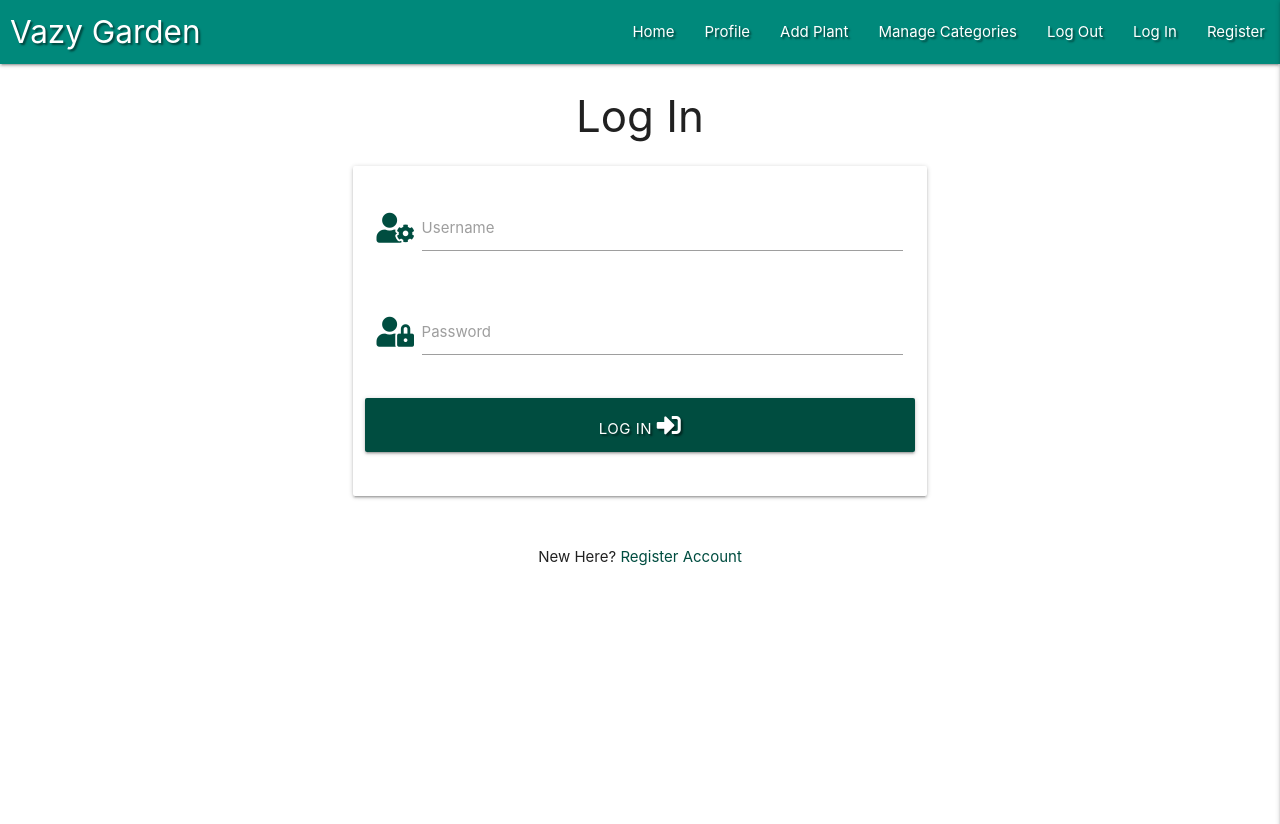
After one commit to janet-dev/ci-milestone-project-3, a Flask app: page /login in a window 1280 px wide. The commit adds this page. Shown: the top 824 px of the page. Run offline with Flask 2, Linux system fonts and the light colour scheme; some libraries are stand-ins or nearby versions.

Commit message:
Add Login functionality

```diff
--- a/app.py
+++ b/app.py
@@ -47,8 +47,40 @@ def register():
         # put new user into session cookie
         session["user"] = request.form.get("username").lower()
         flash("Registration successful!")
+        # send user to profile page
+        # return redirect(url_for("profile", username=session["user"]))
+    return render_template("register.html")
 
-    return render_template("register.html")
+
+@app.route("/login", methods=["GET", "POST"])
+def login():
+    if request.method == "POST":
+        # check if username exists in db
+        existing_user = mongo.db.users.find_one(
+            {"username": request.form.get("username").lower()})
+
+        if existing_user:
+            # ensure hashed password matches user input
+            if check_password_hash(
+                    existing_user["password"], request.form.get("password")):
+                session["user"] = request.form.get("username").lower()
+                flash("Welcome, {}".format(request.form.get("username")))
+                # send user to profile page
+                # return redirect(url_for("profile", username=session["user"]))
+            else:
+                # invalid password match
+                flash("Incorrect Username and/or Password")
+                return redirect(url_for("login"))
+
+        else:
+            # existing username does not exist
+            flash("Incorrect Username and/or Password")
+            return redirect(url_for("login"))
+
+    # Don't need to write any logic for an 'else' statement here
+    # it defaults to the "GET" method,
+    # which acts automatically as the 'else' condition
+    return render_template("login.html")
 
 
 if __name__ == "__main__":
--- a/templates/base.html
+++ b/templates/base.html
@@ -29,7 +29,7 @@
                     <li><a href="#">Add Plant</a></li>
                     <li><a href="#">Manage Categories</a></li>
                     <li><a href="#">Log Out</a></li>
-                    <li><a href="#">Log In</a></li>
+                    <li><a href="{{ url_for('login') }}">Log In</a></li>
                     <li><a href="{{ url_for('register') }}">Register</a></li>
                 </ul>
             </div>
@@ -43,7 +43,7 @@
             <li><a href="#">Add Plant</a></li>
             <li><a href="#">Manage Categories</a></li>
             <li><a href="#">Log Out</a></li>
-            <li><a href="#">Log In</a></li>
+            <li><a href="{{ url_for('login') }}">Log In</a></li>
             <li><a href="{{ url_for('register') }}">Register</a></li>
         </ul>
     </header>
--- /dev/null
+++ b/templates/login.html
@@ -0,0 +1,44 @@
+{% extends "base.html" %}
+{% block content %}
+
+    <h3 class="center-align">Log In</h3>
+
+    <div class="row">
+        <form class="col s12 m8 offset-m2" method="POST" action="{{ url_for('login') }}">
+            <div class="card-panel">
+                <!-- username -->
+                <div class="row">
+                    <div class="input-field col s12">
+                        <i class="fas fa-user-cog prefix teal-text text-darken-4"></i>
+                        <input id="username" name="username" type="text" minlength="5" maxlength="15" pattern="^[a-zA-Z0-9]{5,15}$" class="validate" required>
+                        <label for="username">Username</label>
+                      </div>
+                </div>
+                <!-- password -->
+                <div class="row">
+                    <div class="input-field col s12">
+                        <i class="fas fa-user-lock prefix teal-text text-darken-4"></i>
+                        <input id="password" name="password" type="password" minlength="5" maxlength="15" pattern="^[a-zA-Z0-9]{5,15}$" class="validate" required>
+                        <label for="password">Password</label>
+                    </div>
+                </div>
+                <!-- login -->
+                <div class="row">
+                    <button type="submit" class="col s12 btn-large teal darken-4 text-shadow">
+                        Log In <i class="fas fa-sign-in-alt"></i>
+                    </button>
+                </div>
+            </div>
+        </form>
+    </div>
+
+    <div class="row">
+        <div class="col s12">
+            <p class="center-align">
+                New Here?
+                <a href="{{ url_for('register') }}" class="teal-text text-darken-4">Register Account</a>
+            </p>
+        </div>
+    </div>
+
+{% endblock %}
```
